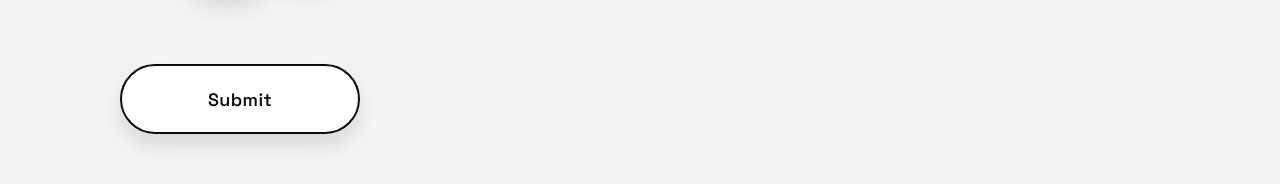
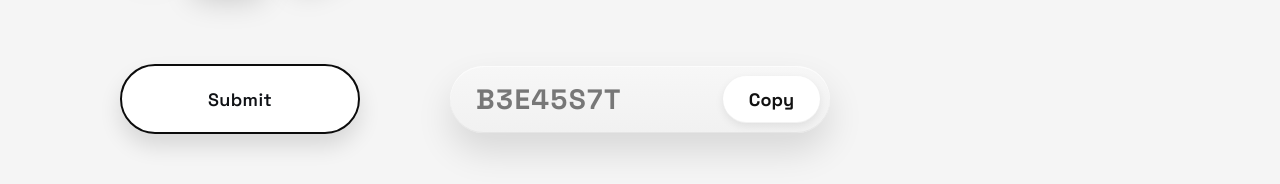
Before and after one commit to sandeepannandi/Animation-Demos, a Next.js app in the folder web/: page / in a window 1280 px wide. Shown: the part 1023-1207 px from the top of the page. Built offline with nearby package versions, Linux system fonts and the light colour scheme.

Commit message:
Feat: Code copy animation

```diff
--- a/web/app/page.module.css
+++ b/web/app/page.module.css
@@ -37,15 +37,7 @@
 .gridItem:nth-child(n+7) {
   border-bottom: none;
 }
-.gridItem:first-child,
-.gridItem:nth-child(2),
-.gridItem:nth-child(3) {
-  background: transparent;
-  border: none;
-  display: flex;
-  justify-content: center;
-  align-items: center;
-}
+
 
 .submitButton {
   position: relative;
@@ -94,6 +86,102 @@
   background: #0c0c0c;
   border-radius: 50%;
   filter: drop-shadow(0 10px 24px rgba(0, 0, 0, 0.28));
+}
+
+.toastWrap {
+  display: flex;
+  justify-content: center;
+  align-items: center;
+  width: 100%;
+}
+
+.toastBody {
+  position: relative;
+  width: 100%;
+  max-width: 380px;
+  padding: 10px 10px 10px;
+  border-radius: 999px;
+  background: linear-gradient(180deg, #f7f7f7 0%, #f1f1f1 100%);
+  box-shadow:
+    0 18px 36px rgba(0, 0, 0, 0.12),
+    inset 0 1px 0 rgba(255, 255, 255, 0.7),
+    inset 0 -1px 0 rgba(0, 0, 0, 0.05);
+  overflow: hidden;
+}
+
+.toastContent {
+  display: flex;
+  align-items: center;
+  justify-content: space-between;
+  gap: 12px;
+}
+
+.toastCode {
+  font-family: 'Space Grotesk', sans-serif;
+  font-weight: 700;
+  font-size: 28px;
+  letter-spacing: 1.4px;
+  color: #777;
+  margin-left: 16px;
+}
+
+.toastCopyBtn {
+  border: none;
+  font-family: 'Space Grotesk', sans-serif;
+  outline: none;
+  background: #ffffff;
+  color: #111;
+  font-size: 18px;
+  font-weight: 700;
+  padding: 12px 26px;
+  border-radius: 999px;
+  box-shadow:
+    0 3px 8px rgba(0, 0, 0, 0.08),
+    inset 0 1px 0 rgba(255, 255, 255, 0.65),
+    inset 0 -1px 0 rgba(0, 0, 0, 0.05);
+  cursor: pointer;
+}
+
+
+.toastContentCopied {
+  display: flex;
+  align-items: center;
+  gap: 12px;
+  padding-top: 10px;
+  padding-bottom: 10px;
+  justify-content: center;
+}
+
+.toastCheck {
+  width: 22px;
+  height: 22px;
+  border-radius: 50%;
+  background: #0f0f0f;
+  color: #fff;
+  display: inline-flex;
+  align-items: center;
+  justify-content: center;
+  box-shadow:
+    0 10px 18px rgba(0, 0, 0, 0.18),
+    inset 0 1px 0 rgba(255, 255, 255, 0.2);
+}
+
+.toastCopiedText {
+  font-size: 20px;
+  font-weight: 700;
+  color: #111;
+}
+
+.toastProgress {
+  position: absolute;
+  inset: 0;
+  border-radius: 2px;
+  transform-origin: left center;
+  background: linear-gradient(180deg, rgba(150, 150, 150, 0.18) 0%, rgba(130, 130, 130, 0.28) 100%);
+  box-shadow:
+    inset 0 1px 0 rgba(255, 255, 255, 0.12),
+    inset 0 -1px 0 rgba(0, 0, 0, 0.06);
+  z-index: 0;
 }
 
 .demoButton {
--- a/web/app/page.tsx
+++ b/web/app/page.tsx
@@ -65,6 +65,80 @@ const SubmitButton = () => {
         Submit
       </motion.span>
     </motion.button>
+  )
+}
+
+const InlineToast = () => {
+  const [copied, setCopied] = useState(false)
+
+  useEffect(() => {
+    if (!copied) return
+    const timer = setTimeout(() => setCopied(false), 1200)
+    return () => clearTimeout(timer)
+  }, [copied])
+
+  return (
+    <motion.div
+      className={styles.toastWrap}
+      initial={{ opacity: 0, y: 16, scale: 0.96 }}
+      animate={{ opacity: 1, y: 0, scale: 1 }}
+      transition={{ type: 'spring', stiffness: 280, damping: 24 }}
+    >
+      <motion.div
+        className={styles.toastBody}
+        layout
+        transition={{ layout: { duration: 0.24, ease: [0.4, 0, 0.2, 1] } }}
+      >
+        <AnimatePresence initial={false} mode="wait">
+          {!copied ? (
+            <motion.div
+              key="idle"
+              className={styles.toastContent}
+              initial={{ opacity: 0, scale: 0.9, y: -6 }}
+              animate={{ opacity: 1, scale: 1, y: 0 }}
+              exit={{ opacity: 0, scale: 0.9, y: 6 }}
+              transition={{ duration: 0.2, ease: [0.4, 0, 0.2, 1] }}
+            >
+              <span className={styles.toastCode}>B3E45S7T</span>
+              <motion.button
+                className={styles.toastCopyBtn}
+                whileTap={{ scale: 0.96 }}
+                onClick={() => setCopied(true)}
+              >
+                Copy
+              </motion.button>
+            </motion.div>
+          ) : (
+            <motion.div
+              key="copied"
+              className={styles.toastContentCopied}
+              initial={{ opacity: 0, scale: 0.9, y: 6 }}
+              animate={{ opacity: 1, scale: 1, y: 0 }}
+              exit={{ opacity: 0, scale: 0.92, y: -6 }}
+              transition={{ duration: 0.22, ease: [0.4, 0, 0.2, 1] }}
+            >
+              <div className={styles.toastCheck}>
+                <Check size={18} />
+              </div>
+              <span className={styles.toastCopiedText}>Code Copied!</span>
+            </motion.div>
+          )}
+        </AnimatePresence>
+
+        <AnimatePresence initial={false}>
+          {copied && (
+            <motion.div
+              key="progress"
+              className={styles.toastProgress}
+              initial={{ scaleX: 0 }}
+              animate={{ scaleX: 1 }}
+              exit={{ opacity: 0 }}
+              transition={{ duration: 1.5, ease: 'easeInOut' }}
+            />
+          )}
+        </AnimatePresence>
+      </motion.div>
+    </motion.div>
   )
 }
 
@@ -1255,6 +1329,9 @@ export default function Home() {
         <div className={styles.gridItem}>
           <SubmitButton />
         </div>
+        <div className={styles.gridItem}>
+          <InlineToast />
+        </div>
       </div>
     </main>
   )
```
